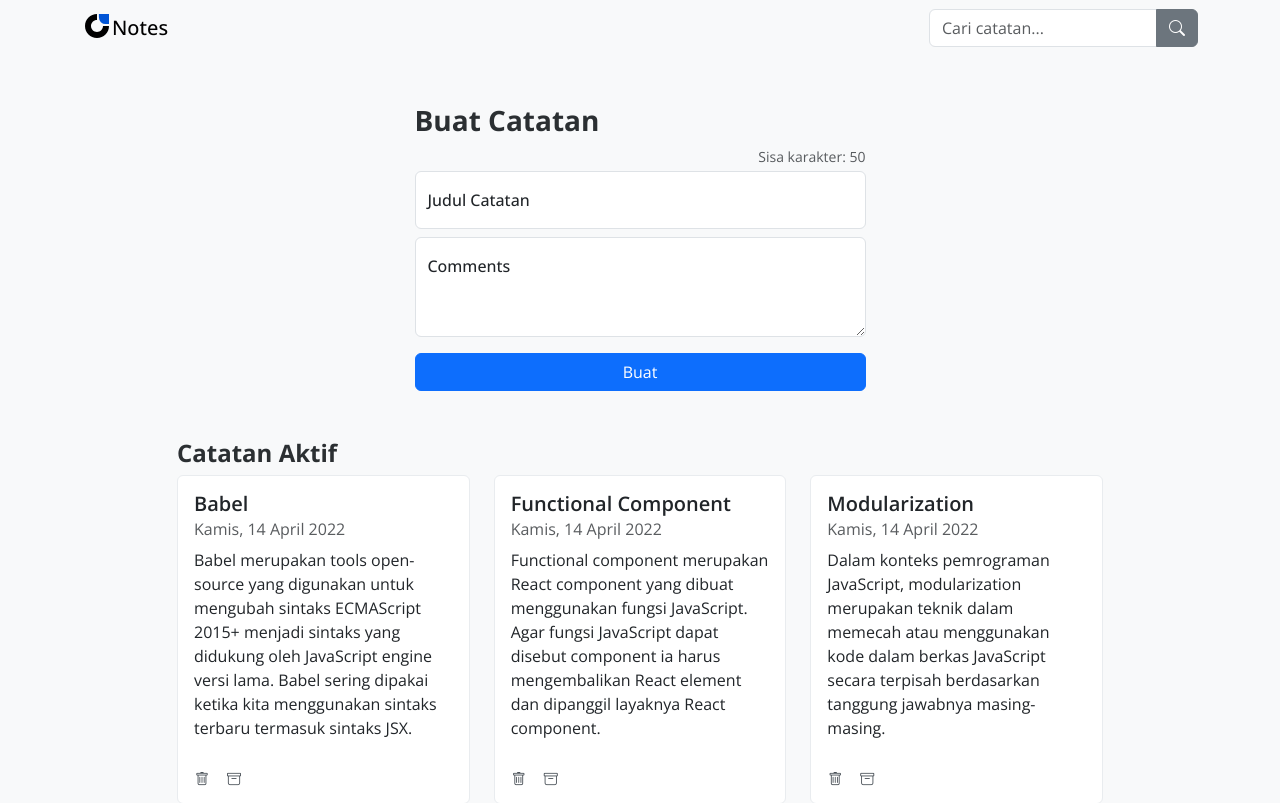
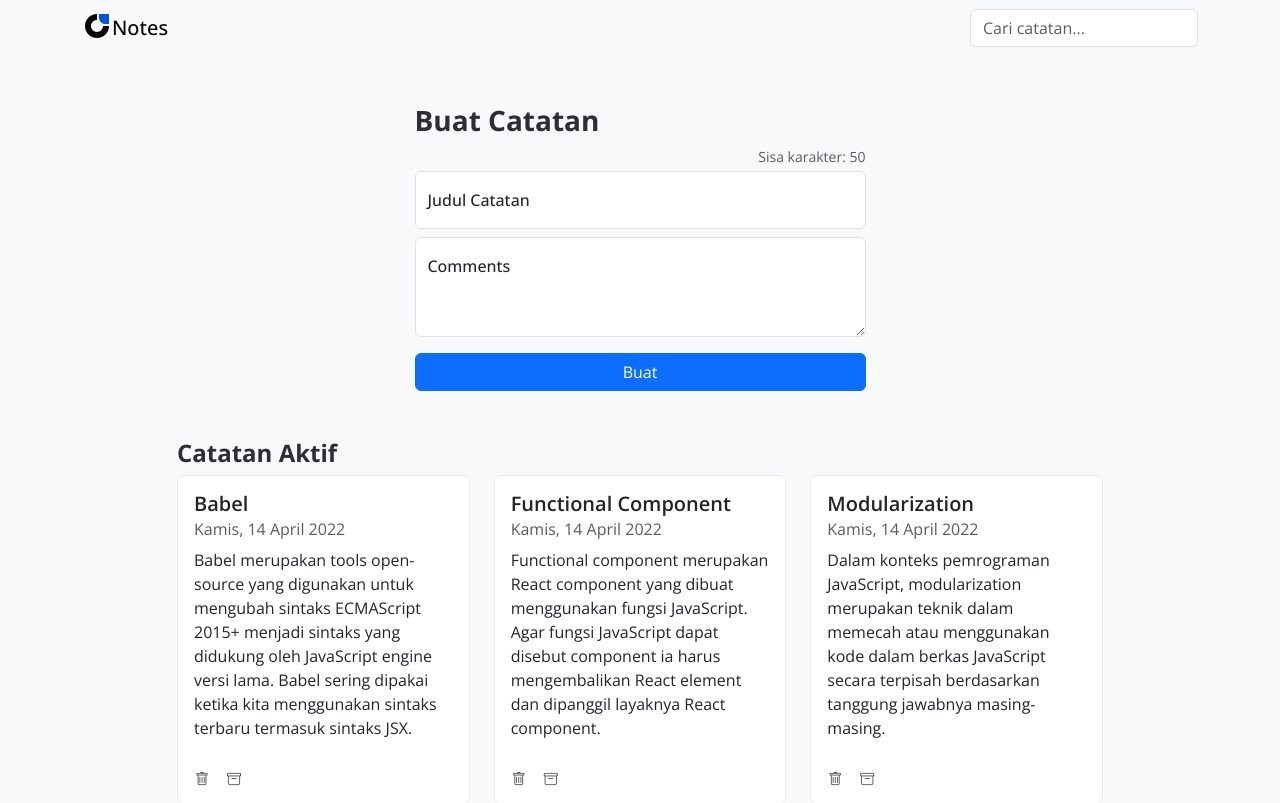
Before and after one commit to rezafikkri/notes-app, a React (Vite) app: page / in a window 1280 px wide. Shown: the top 803 px of the page. Built offline with nearby package versions, Linux system fonts and the light colour scheme.

Commit message:
refactor: remove button search

```diff
--- a/src/components/NoteSearch.jsx
+++ b/src/components/NoteSearch.jsx
@@ -10,9 +10,6 @@ export default class NoteSearch extends React.Component {
       <form>
         <div className="input-group">
           <input type="text" className="form-control" placeholder="Cari catatan..." aria-label="Example text with button addon" aria-describedby="button-addon1" />
-          <button className="btn btn-secondary" type="button" id="button-addon1">
-            <i className="bi bi-search"></i>
-          </button>
         </div>
       </form>
     );
```
